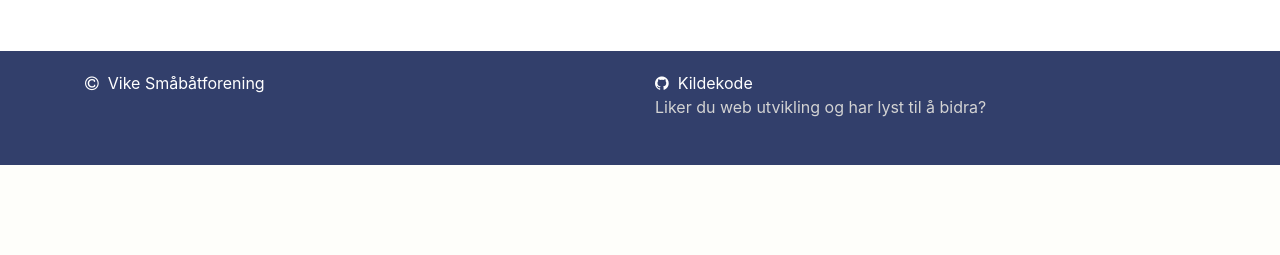
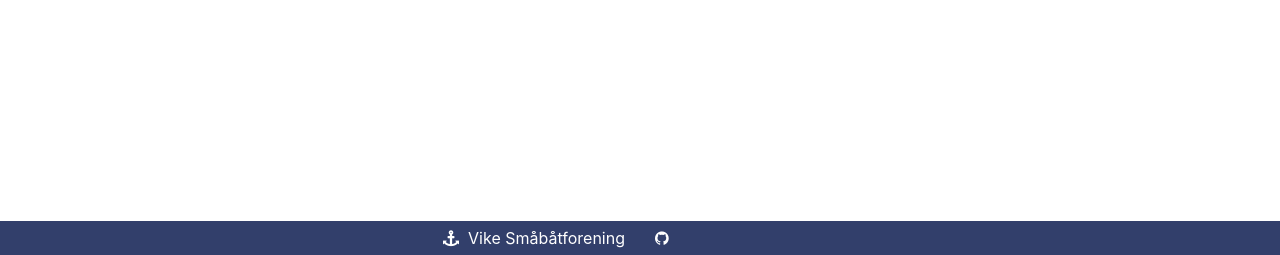
Before and after one commit to gohovd/vsbf_php, a PHP site: page / in a window 1280 px wide. Shown: the part 780-1035 px from the top of the page. Before the commit the page ends 945 px from the top, so only its background shows below. Run offline with PHP 8.4, Linux system fonts and the light colour scheme; data that the repository does not hold is empty; a stand-in replaces the project's code that opens the database connection; some libraries are stand-ins or nearby versions.

Commit message:
log-reg pages design

```diff
--- a/css/style.css
+++ b/css/style.css
@@ -232,19 +235,32 @@ body {
     color: rgb(68, 85, 140);
     min-height: 100vh;
     padding-bottom: 60px;
+    height: 100%;
+    padding-bottom: 150px;
 }
 
 footer {
     margin-top: 40px;
-    padding-top: 20px;
-    padding-bottom: 30px;
     position: absolute;
+    padding-top: 5px;
+    padding-bottom: 5px;
     bottom: 0;
     background-color: rgb(50, 63, 107);
     color: white;
     text-align: left;
-    width: 100vw;
+    width: 100%;
+    transition: opacity .2s ease-in-out;
 }
+#extra {
+    transition: opacity .2s ease-in;
+}
+footer :nth-child(1) {
+    text-align: right;
+}
+footer :nth-child(2) {
+    text-align: left;
+}
+
 
 div#cookie-chooser.container {
     margin-top: 50px;
--- a/foot.php
+++ b/foot.php
@@ -2,15 +2,41 @@
   <div class="container">
 
     <div class="row">
-      <div class="col-md-6">
-        <i class="fa fa-copyright" aria-hidden="true"></i>&nbsp;&nbsp;Vike Småbåtforening<br>
+      <div class="col-sm-6">
+        <i class="fa fa-anchor" aria-hidden="true"></i>&nbsp;&nbsp;Vike Småbåtforening
       </div>
-      <div class="col-md-6">
-        <i class="fa fa-github" aria-hidden="true"></i>&nbsp;&nbsp;<a style="color: white;"
-        href="https://github.com/gohovd/vsbf_php">Kildekode</a><br>
-        <p style="color: lightgray;">Liker du web utvikling og har lyst til å bidra?</p>
+      <div class="col-sm-6" id="extra">
+        <a style="color: white;" href="https://github.com/gohovd/vsbf_php"><i class="fa fa-github" aria-hidden="true"></i></a><br>
       </div>
     </div>
 
   </div>
 </footer>
+
+<script>
+  // if user is at bottom && user is scrolling downward
+  //  footer height = 200
+  //  after 5 seconds height = 50 againF
+
+  $(document).ready(function() {
+    var footer = document.getElementsByTagName("footer")[0];
+    var extra = document.getElementById("extra");
+    window.onscroll = function(ev) {
+      if ((window.innerHeight + window.scrollY) >= document.body.offsetHeight - 1) {
+        // at bottom of screen
+        extra.style.display = "block";
+
+        setTimeout(function() {
+          footer.style.opacity = "1";
+          extra.style.opacity = "1";
+        });
+      } else {
+        setTimeout(function() {
+          extra.style.opacity = "0";
+          footer.style.opacity = "0";
+          extra.style.display = "none";
+        });
+      }
+    };
+  });
+</script>
--- a/index.php
+++ b/index.php
@@ -63,32 +63,29 @@ if (session_id() == "") {
             </div>
 
                 <script type="text/javascript">
-                    $(document).ready(function() {
-                        var message = '<?php if (isset($_SESSION['message'])) { echo $_SESSION['message'];} else { echo "";} ?>';
-                        if (message != "") {
-                            document.getElementById("message-container").appendChild(showMessage("success", message));
-                            setTimeout(function() {
-                                document.getElementById("message").parentNode.removeChild(document.getElementById("message"));
-                            }, 5000);
-                        }
-                        <?php
-                        // remove current message
-                        $_SESSION['message'] = "";
-                        ?>
+                    // $(document).ready(function() {
+                    //     var message = '<?php if (isset($_SESSION['message'])) {echo $_SESSION['message'];} else { echo "";} ?>';
 
-                        // init tooltips around the globe
-                        $('[data-toggle="tooltip"]').tooltip()
+                    //     if (message) {
+                    //         document.getElementById("message-container").appendChild(showMessage(type, message));
+                    //         setTimeout(function() {
+                    //             document.getElementById("message").parentNode.removeChild(document.getElementById("message"));
+                    //         }, 2500);
+                    //     }
 
-                        // deactivate edit and delete btns if no posts to edit or delete
-                        if (document.getElementsByClassName("post").length < 2) {
-                            document.getElementById("update-news").disabled = true;
-                            document.getElementById("delete-news").disabled = true;
-                        } else {
-                            document.getElementById("update-news").disabled = false;
-                            document.getElementById("delete-news").disabled = false;
-                        }
+                    //     // init tooltips around the globe
+                    //     $('[data-toggle="tooltip"]').tooltip()
 
-                    });
+                    //     // deactivate edit and delete btns if no posts to edit or delete
+                    //     if (document.getElementsByClassName("post").length < 2) {
+                    //         document.getElementById("update-news").disabled = true;
+                    //         document.getElementById("delete-news").disabled = true;
+                    //     } else {
+                    //         document.getElementById("update-news").disabled = false;
+                    //         document.getElementById("delete-news").disabled = false;
+                    //     }
+
+                    // });
                 </script>
 
                 <div id="news-posts">
--- a/nav-bar.php
+++ b/nav-bar.php
@@ -139,7 +139,7 @@ $resources = array(
                 action: 'logout'
             },
             success: function(html) {
-                // do nothing..
+                window.location.reload();
             }
         });
     }
```
Also changed, not shown: other parts of css/style.css (+34 -9 lines), login.php (+12 -6 lines), register.php (+17 -1 lines).
